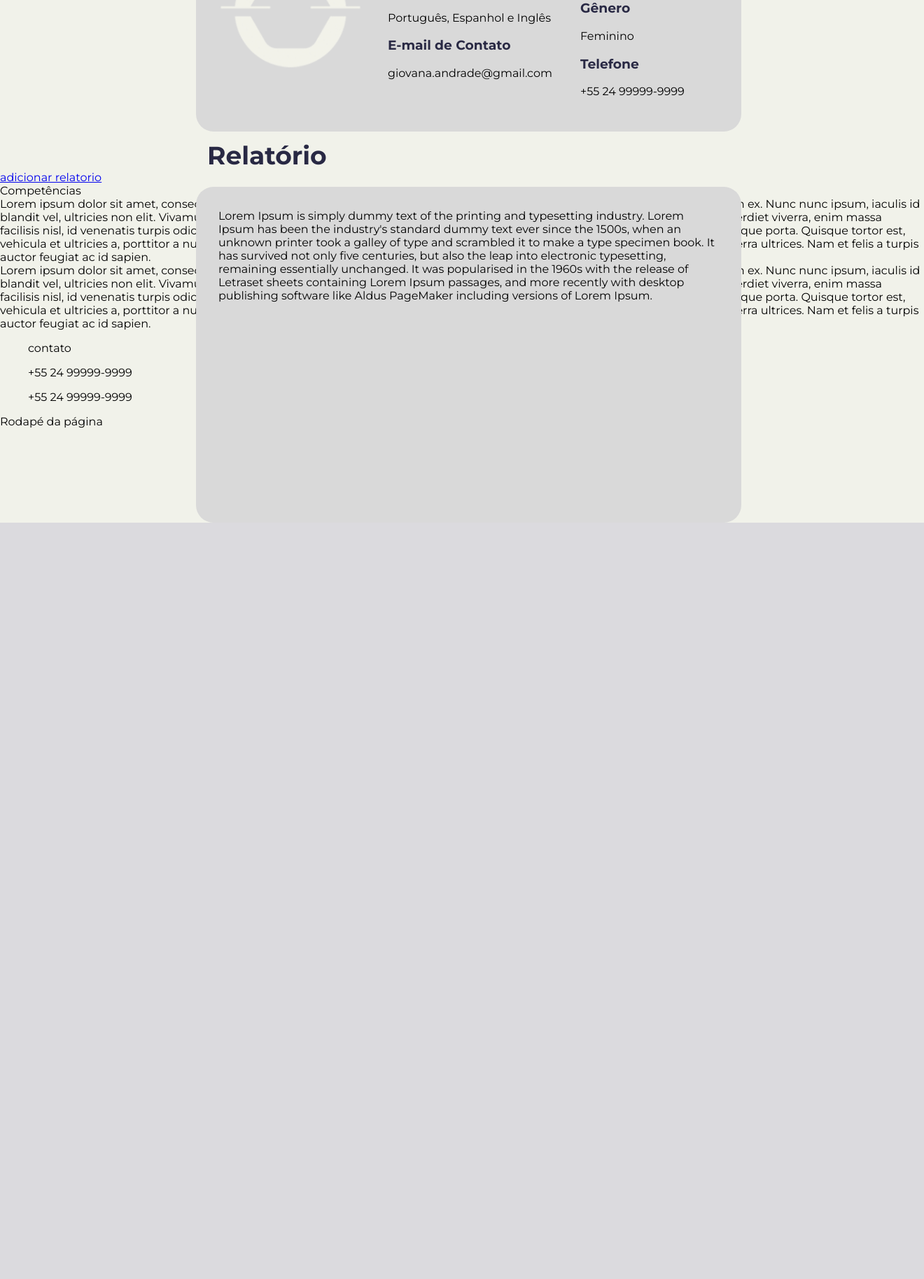
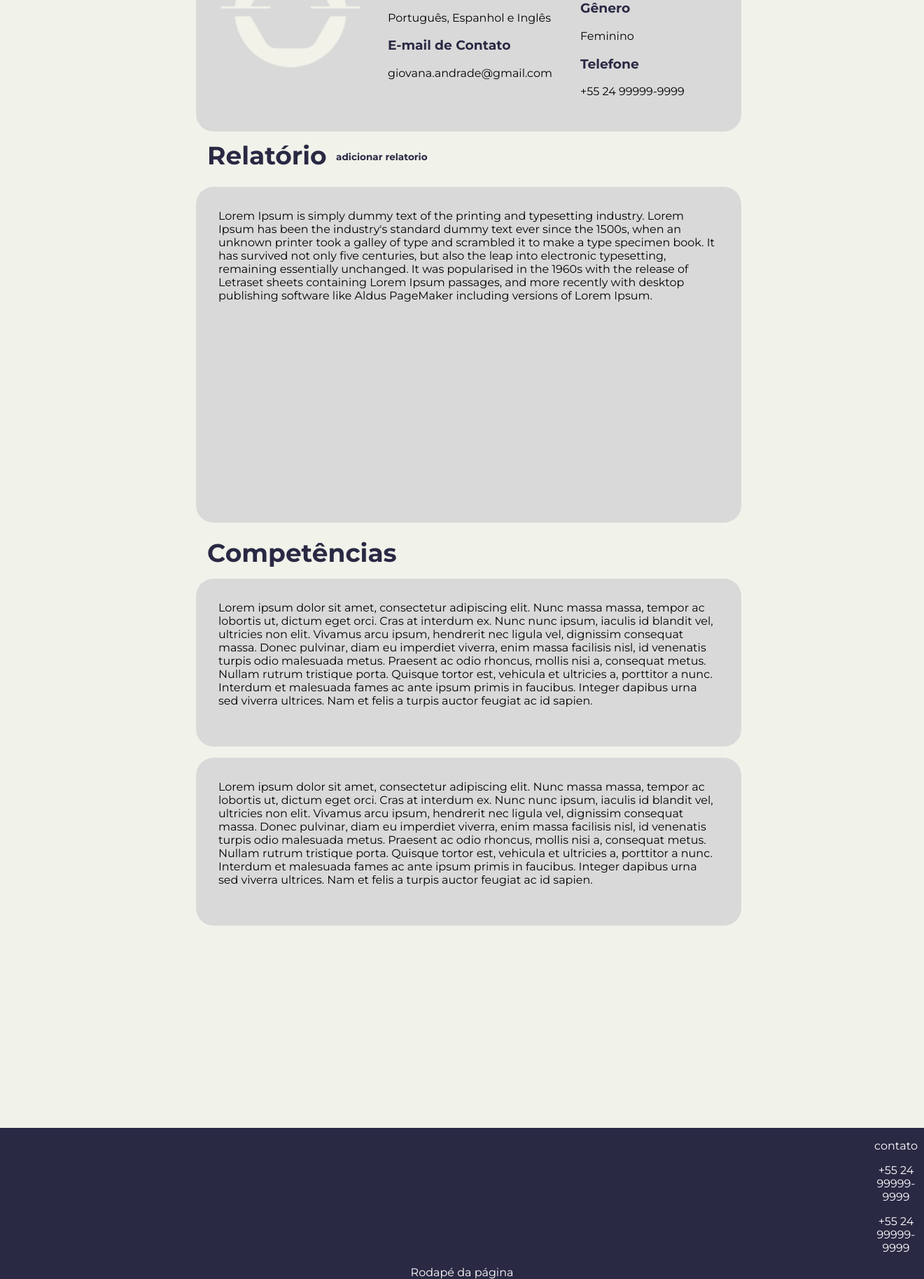
Before and after one commit to raphael0627f/MVCInternSpace, a PHP site: page /html/Main.html in a window 1320 px wide. Shown: the part 277-2105 px from the top of the page at 70% size. Before the commit the page ends 1024 px from the top, so only its background shows below. Run offline with PHP 8.4, Linux system fonts and the light colour scheme.

Commit message:
Update Main.css

```diff
--- a/frontend/Main.css
+++ b/frontend/Main.css
@@ -12,7 +12,7 @@
 }
 
 html {
-    height: 100%;
+    min-height: 100%;
 }
 
 body {
@@ -91,6 +91,14 @@ main {
     margin-top: 57vh;
     margin-left: 37vh;
 }
+#adicionar-relatorio{
+    font-weight: bold;
+    font-size: 1.7vh;
+    color: #292944;
+    margin-top: -3.5vh;
+    margin-left: 60vh;
+    text-decoration: none;
+}
 
 #relatorio {
     margin-left: 35vh;
@@ -105,6 +113,43 @@ main {
     width: 59%;
     height: 60%;
 }
+#card-competencias{
+    margin-left: 35vh;
+    display: flex;
+    flex-direction: column;
+    margin-top: 138vh;
+    box-sizing: border-box;
+    background-color: #D9D9D9;
+    position: absolute;
+    padding: 4vh;
+    border-radius: 25px;
+    width: 59%;
+    height: 30%;
+}
+#escrita-competencias{
+    font-weight: bold;
+    font-size: 4.5vh;
+    color: #292944;
+    margin-top: 67vh;
+    margin-left: 37vh;
+}
+
+#card-competencias-02{
+    margin-left: 35vh;
+    display: flex;
+    flex-direction: column;
+    margin-top: 170vh;
+    box-sizing: border-box;
+    background-color: #D9D9D9;
+    position: absolute;
+    padding: 4vh;
+    border-radius: 25px;
+    width: 59%;
+    height: 30%;
+}
+
+
+
 #imagem-usuario{
     position:fixed;
     top:100%;
@@ -139,3 +184,17 @@ border: 1px black;
     position: fixed;
     align-items: center;
 }
+footer {
+    position: static;
+    margin-top: 100vh;
+    bottom: 0;
+    background-color: #292944;
+    color: #FFF;
+    width: 100%;
+    height: 100%;
+    text-align: center;
+
+}
+#contanier-footer{
+margin-left: 150vh;
+}
```
